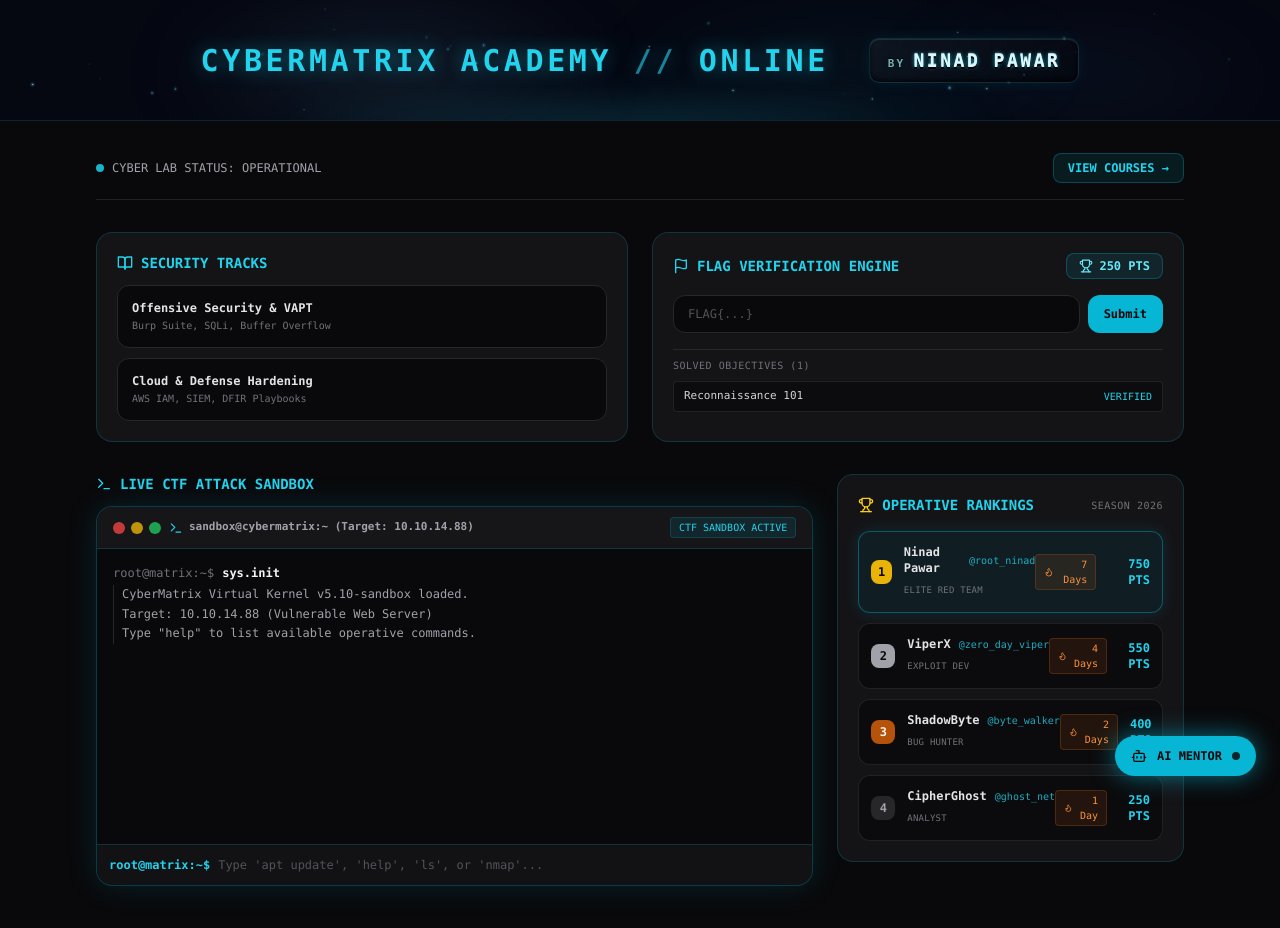
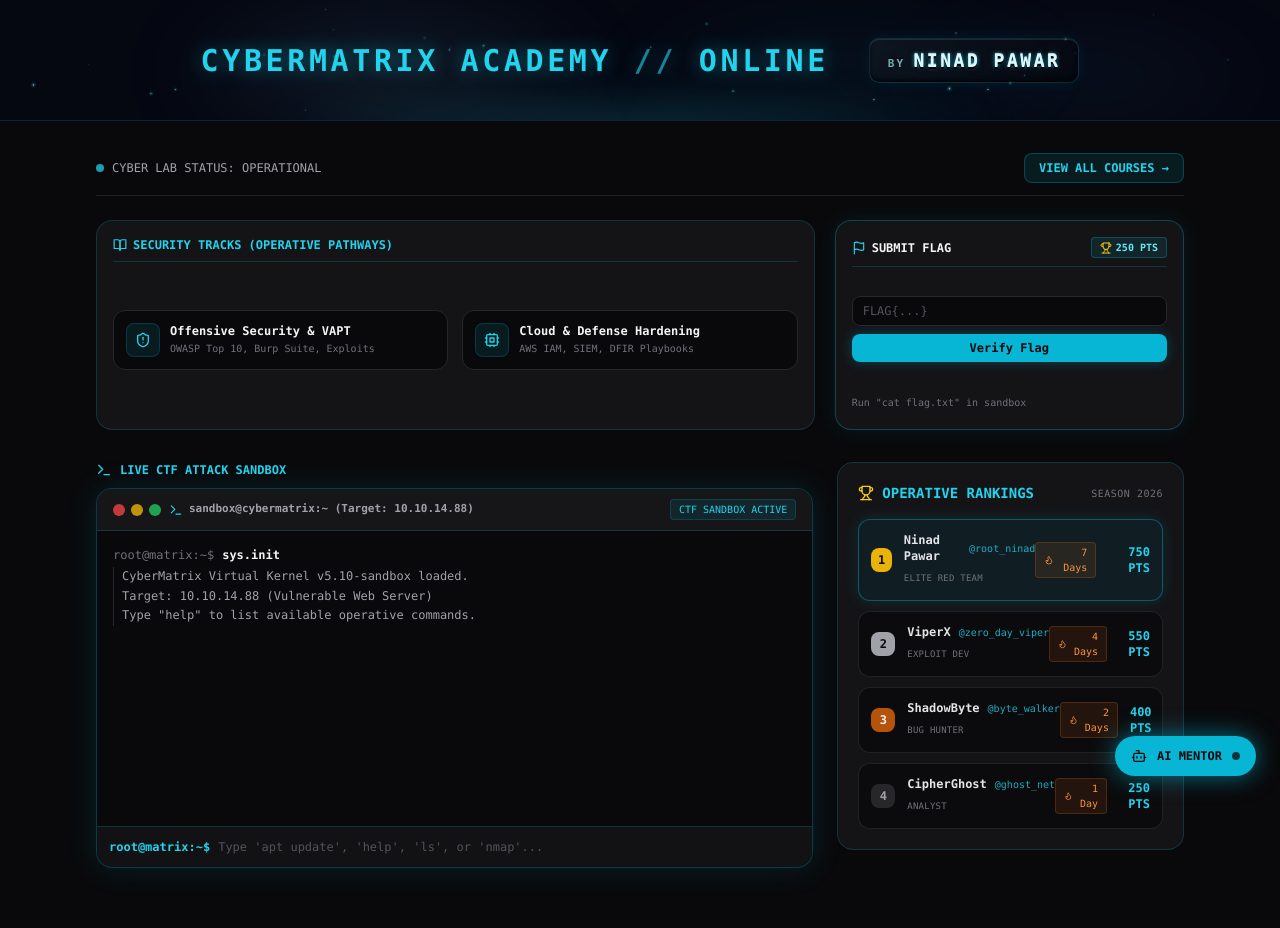
Before and after one commit to ninadcyber88-max/cybermatrix-academy, a Next.js app: page / in a window 1280 px wide. Shown: the top 928 px of the page. Built offline with nearby package versions, Linux system fonts and the light colour scheme.

Commit message:
layout: expand security tracks into two columns and compact flag verification engine

```diff
--- a/app/page.tsx
+++ b/app/page.tsx
@@ -3,16 +3,16 @@ import { StudentAIAssistant } from "@/components/StudentAIAssistant";
 import { CTFTerminal } from "@/components/CTFTerminal";
 import { CTFFlagSubmit } from "@/components/CTFFlagSubmit";
 import { Leaderboard } from "@/components/Leaderboard";
-import { BookOpen, Terminal, ShieldAlert } from "lucide-react";
+import { BookOpen, Terminal, ShieldAlert, Cpu } from "lucide-react";
 import Link from "next/link";
 
 export default function Home() {
   return (
-    <main className="min-h-screen bg-zinc-950 text-zinc-100 font-mono relative pb-16">
+    <main className="min-h-screen bg-zinc-950 text-zinc-100 font-mono pb-12">
       <CyberSmokeHeader />
 
-      <div className="max-w-6xl mx-auto p-4 md:p-8 space-y-8">
-        <div className="flex items-center justify-between border-b border-zinc-800/80 pb-4">
+      <div className="max-w-6xl mx-auto p-4 md:p-8 space-y-6">
+        <div className="flex items-center justify-between border-b border-zinc-800/80 pb-3">
           <div className="flex items-center space-x-2 text-xs text-zinc-400">
             <span className="h-2 w-2 rounded-full bg-cyan-400 animate-pulse"></span>
             <span>CYBER LAB STATUS: OPERATIONAL</span>
@@ -21,49 +21,68 @@ export default function Home() {
             href="/courses"
             className="text-xs px-3.5 py-1.5 rounded-lg bg-cyan-500/10 border border-cyan-500/30 text-cyan-400 hover:bg-cyan-500/20 transition font-bold"
           >
-            VIEW COURSES →
+            VIEW ALL COURSES →
           </Link>
         </div>
 
-        {/* Top Grid: Tracks & Flag Engine */}
-        <div className="grid grid-cols-1 md:grid-cols-2 gap-6">
-          <div className="p-5 rounded-2xl bg-zinc-900/80 border border-cyan-500/20 backdrop-blur-md space-y-3">
-            <h2 className="text-sm font-bold text-cyan-400 flex items-center space-x-2">
-              <BookOpen className="w-4 h-4" />
-              <span>SECURITY TRACKS</span>
+        {/* Top Grid: Expanded 2-Part Security Tracks + Compact Flag Engine */}
+        <div className="grid grid-cols-1 lg:grid-cols-3 gap-5">
+
+          {/* SECURITY TRACKS (Expanded into 2 Parts / Spanning 2 Columns) */}
+          <div className="lg:col-span-2 p-4 rounded-2xl bg-zinc-900/80 border border-cyan-500/20 backdrop-blur-md flex flex-col justify-between h-[210px]">
+            <h2 className="text-xs font-bold text-cyan-400 flex items-center space-x-1.5 border-b border-cyan-500/20 pb-2">
+              <BookOpen className="w-3.5 h-3.5" />
+              <span>SECURITY TRACKS (OPERATIVE PATHWAYS)</span>
             </h2>
-            <div className="space-y-2.5">
-              <div className="p-3.5 rounded-xl bg-zinc-950 border border-zinc-800">
-                <p className="text-xs font-bold text-zinc-200">Offensive Security & VAPT</p>
-                <p className="text-[10px] text-zinc-500 mt-0.5">Burp Suite, SQLi, Buffer Overflow</p>
+
+            <div className="grid grid-cols-1 sm:grid-cols-2 gap-3.5 flex-1 items-center pt-1">
+              {/* Part 1 */}
+              <div className="p-3 rounded-xl bg-zinc-950 border border-zinc-800 hover:border-cyan-500/40 transition cursor-pointer flex items-start space-x-2.5">
+                <div className="p-2 rounded-lg bg-cyan-500/10 border border-cyan-500/20 text-cyan-400">
+                  <ShieldAlert className="w-4 h-4" />
+                </div>
+                <div>
+                  <p className="text-xs font-bold text-zinc-100">Offensive Security & VAPT</p>
+                  <p className="text-[10px] text-zinc-500 mt-0.5">OWASP Top 10, Burp Suite, Exploits</p>
+                </div>
               </div>
-              <div className="p-3.5 rounded-xl bg-zinc-950 border border-zinc-800">
-                <p className="text-xs font-bold text-zinc-200">Cloud & Defense Hardening</p>
-                <p className="text-[10px] text-zinc-500 mt-0.5">AWS IAM, SIEM, DFIR Playbooks</p>
+
+              {/* Part 2 */}
+              <div className="p-3 rounded-xl bg-zinc-950 border border-zinc-800 hover:border-cyan-500/40 transition cursor-pointer flex items-start space-x-2.5">
+                <div className="p-2 rounded-lg bg-cyan-500/10 border border-cyan-500/20 text-cyan-400">
+                  <Cpu className="w-4 h-4" />
+                </div>
+                <div>
+                  <p className="text-xs font-bold text-zinc-100">Cloud & Defense Hardening</p>
+                  <p className="text-[10px] text-zinc-500 mt-0.5">AWS IAM, SIEM, DFIR Playbooks</p>
+                </div>
               </div>
             </div>
           </div>
 
-          <CTFFlagSubmit />
+          {/* Compact Flag Engine (1 Column) */}
+          <div className="lg:col-span-1">
+            <CTFFlagSubmit />
+          </div>
         </div>
 
-        {/* Bottom Grid: CTF Terminal & Leaderboard */}
-        <div className="grid grid-cols-1 lg:grid-cols-3 gap-6">
-          <div className="lg:col-span-2 space-y-3">
-            <h2 className="text-sm font-bold text-cyan-400 flex items-center space-x-2">
+        {/* Bottom Grid: Sandbox Terminal & Leaderboard */}
+        <div className="grid grid-cols-1 lg:grid-cols-3 gap-6 pt-2">
+          <div className="lg:col-span-2 space-y-2.5">
+            <h2 className="text-xs font-bold text-cyan-400 flex items-center space-x-2">
               <Terminal className="w-4 h-4" />
               <span>LIVE CTF ATTACK SANDBOX</span>
             </h2>
             <CTFTerminal />
           </div>
 
-          <div className="lg:col-span-1 space-y-3">
+          <div className="lg:col-span-1 space-y-2.5">
             <Leaderboard />
           </div>
         </div>
       </div>
 
-      {/* Floating AI Mentor Button & Window */}
+      {/* Floating AI Mentor Button */}
       <StudentAIAssistant />
     </main>
   );
--- a/components/CTFFlagSubmit.tsx
+++ b/components/CTFFlagSubmit.tsx
@@ -7,25 +7,22 @@ export function CTFFlagSubmit() {
   const [flagInput, setFlagInput] = useState('');
   const [status, setStatus] = useState<'idle' | 'success' | 'error'>('idle');
   const [score, setScore] = useState(250);
-  const [solvedChallenges, setSolvedChallenges] = useState<string[]>(['Reconnaissance 101']);
 
-  const validFlags: Record<string, { challenge: string; points: number }> = {
-    'FLAG{NINAD_PAWAR_CYBERMATRIX_ROOT_ACCESS}': { challenge: 'Root Privilege Escalation', points: 500 },
-    'NINAD_PAWAR_CYBERMATRIX_ROOT_ACCESS': { challenge: 'Root Privilege Escalation', points: 500 },
-    '{NINAD_PAWAR_CYBERMATRIX_ROOT_ACCESS}': { challenge: 'Root Privilege Escalation', points: 500 },
-    'FLAG{CYBER_MATRIX_SQLI_PWNED_2026}': { challenge: 'SQL Injection Database Dump', points: 300 },
-    'CYBER_MATRIX_SQLI_PWNED_2026': { challenge: 'SQL Injection Database Dump', points: 300 },
+  const validFlags: Record<string, number> = {
+    'FLAG{NINAD_PAWAR_CYBERMATRIX_ROOT_ACCESS}': 500,
+    'NINAD_PAWAR_CYBERMATRIX_ROOT_ACCESS': 500,
+    '{NINAD_PAWAR_CYBERMATRIX_ROOT_ACCESS}': 500,
+    'FLAG{CYBER_MATRIX_SQLI_PWNED_2026}': 300,
+    'CYBER_MATRIX_SQLI_PWNED_2026': 300,
   };
 
   const handleSubmit = (e: React.FormEvent) => {
     e.preventDefault();
     const cleanFlag = flagInput.trim();
 
-    if (validFlags[cleanFlag] && !solvedChallenges.includes(validFlags[cleanFlag].challenge)) {
-      const reward = validFlags[cleanFlag];
+    if (validFlags[cleanFlag]) {
       setStatus('success');
-      setScore((prev) => prev + reward.points);
-      setSolvedChallenges((prev) => [...prev, reward.challenge]);
+      setScore((prev) => prev + validFlags[cleanFlag]);
       setFlagInput('');
     } else {
       setStatus('error');
@@ -33,19 +30,19 @@ export function CTFFlagSubmit() {
   };
 
   return (
-    <div className="p-5 rounded-2xl bg-zinc-900/80 border border-cyan-500/20 backdrop-blur-md space-y-4 font-mono">
-      <div className="flex items-center justify-between">
-        <h3 className="text-sm font-bold text-cyan-400 flex items-center space-x-2">
-          <Flag className="w-4 h-4" />
-          <span>FLAG VERIFICATION ENGINE</span>
-        </h3>
-        <div className="flex items-center space-x-1.5 px-3 py-1 rounded-lg bg-cyan-500/10 border border-cyan-500/30 text-cyan-300 text-xs font-bold">
-          <Trophy className="w-3.5 h-3.5" />
+    <div className="p-4 rounded-2xl bg-zinc-900/80 border border-cyan-500/30 backdrop-blur-md flex flex-col justify-between h-[210px] font-mono shadow-[0_0_20px_rgba(6,182,212,0.1)]">
+      <div className="flex items-center justify-between border-b border-cyan-500/20 pb-2">
+        <div className="flex items-center space-x-1.5">
+          <Flag className="w-3.5 h-3.5 text-cyan-400" />
+          <span className="text-xs font-bold text-zinc-100">SUBMIT FLAG</span>
+        </div>
+        <div className="flex items-center space-x-1 px-2 py-0.5 rounded bg-cyan-500/10 border border-cyan-500/30 text-cyan-300 text-[10px] font-bold">
+          <Trophy className="w-3 h-3 text-yellow-400" />
           <span>{score} PTS</span>
         </div>
       </div>
 
-      <form onSubmit={handleSubmit} className="flex gap-2">
+      <form onSubmit={handleSubmit} className="space-y-2 my-auto">
         <input
           type="text"
           value={flagInput}
@@ -54,40 +51,30 @@ export function CTFFlagSubmit() {
             setStatus('idle');
           }}
           placeholder="FLAG{...}"
-          className="flex-1 px-3.5 py-2.5 rounded-xl bg-zinc-950 border border-zinc-800 text-xs text-zinc-100 placeholder-zinc-600 focus:outline-none focus:border-cyan-500 transition"
+          className="w-full px-2.5 py-1.5 rounded-lg bg-zinc-950 border border-zinc-800 text-xs text-zinc-100 placeholder-zinc-600 focus:outline-none focus:border-cyan-500 transition"
         />
         <button
           type="submit"
-          className="px-4 py-2.5 rounded-xl bg-cyan-500 text-zinc-950 font-bold text-xs hover:bg-cyan-400 transition cursor-pointer"
+          className="w-full py-1.5 rounded-lg bg-cyan-500 text-zinc-950 font-bold text-xs hover:bg-cyan-400 transition cursor-pointer shadow-[0_0_12px_rgba(6,182,212,0.3)]"
         >
-          Submit
+          Verify Flag
         </button>
       </form>
 
-      {status === 'success' && (
-        <div className="flex items-center space-x-2 text-[11px] text-green-400 bg-green-500/10 border border-green-500/30 p-2.5 rounded-lg">
-          <CheckCircle2 className="w-4 h-4 flex-shrink-0" />
-          <span>Flag Captured! +500 PTS added to your operative profile.</span>
-        </div>
-      )}
-
-      {status === 'error' && (
-        <div className="flex items-center space-x-2 text-[11px] text-red-400 bg-red-500/10 border border-red-500/30 p-2.5 rounded-lg">
-          <AlertCircle className="w-4 h-4 flex-shrink-0" />
-          <span>Invalid or already claimed flag token. Try enumerating the sandbox.</span>
-        </div>
-      )}
-
-      <div className="pt-2 border-t border-zinc-800">
-        <p className="text-[10px] text-zinc-500 uppercase tracking-wider mb-2">Solved Objectives ({solvedChallenges.length})</p>
-        <div className="space-y-1.5">
-          {solvedChallenges.map((item, idx) => (
-            <div key={idx} className="text-[11px] text-zinc-300 flex items-center justify-between bg-zinc-950/60 px-2.5 py-1.5 rounded border border-zinc-800/80">
-              <span>{item}</span>
-              <span className="text-cyan-400 text-[10px]">VERIFIED</span>
-            </div>
-          ))}
-        </div>
+      <div className="text-[10px] min-h-[22px] flex items-center">
+        {status === 'success' && (
+          <span className="text-green-400 flex items-center gap-1">
+            <CheckCircle2 className="w-3.5 h-3.5 flex-shrink-0" /> Captured! +500 PTS
+          </span>
+        )}
+        {status === 'error' && (
+          <span className="text-red-400 flex items-center gap-1">
+            <AlertCircle className="w-3.5 h-3.5 flex-shrink-0" /> Invalid flag token
+          </span>
+        )}
+        {status === 'idle' && (
+          <span className="text-zinc-500 truncate">Run "cat flag.txt" in sandbox</span>
+        )}
       </div>
     </div>
   );
```
